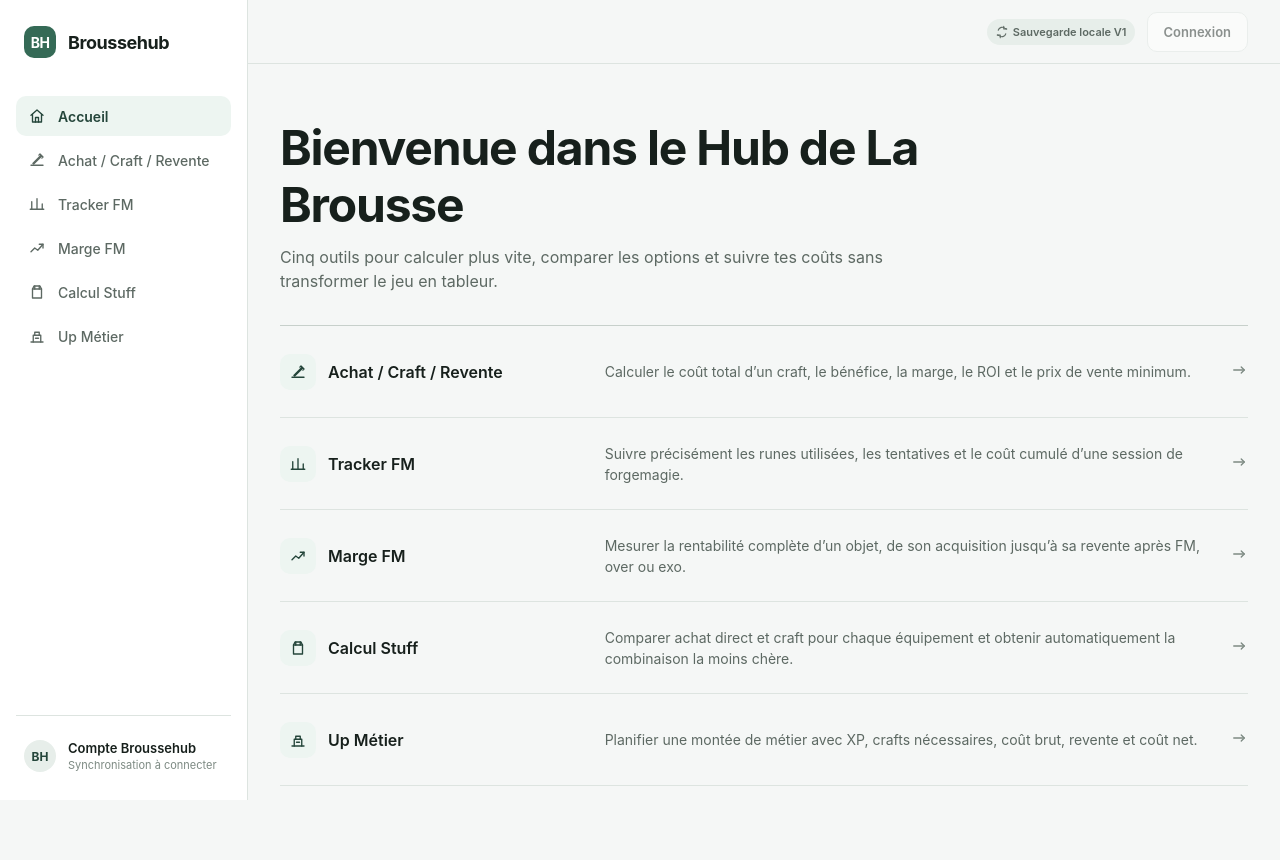
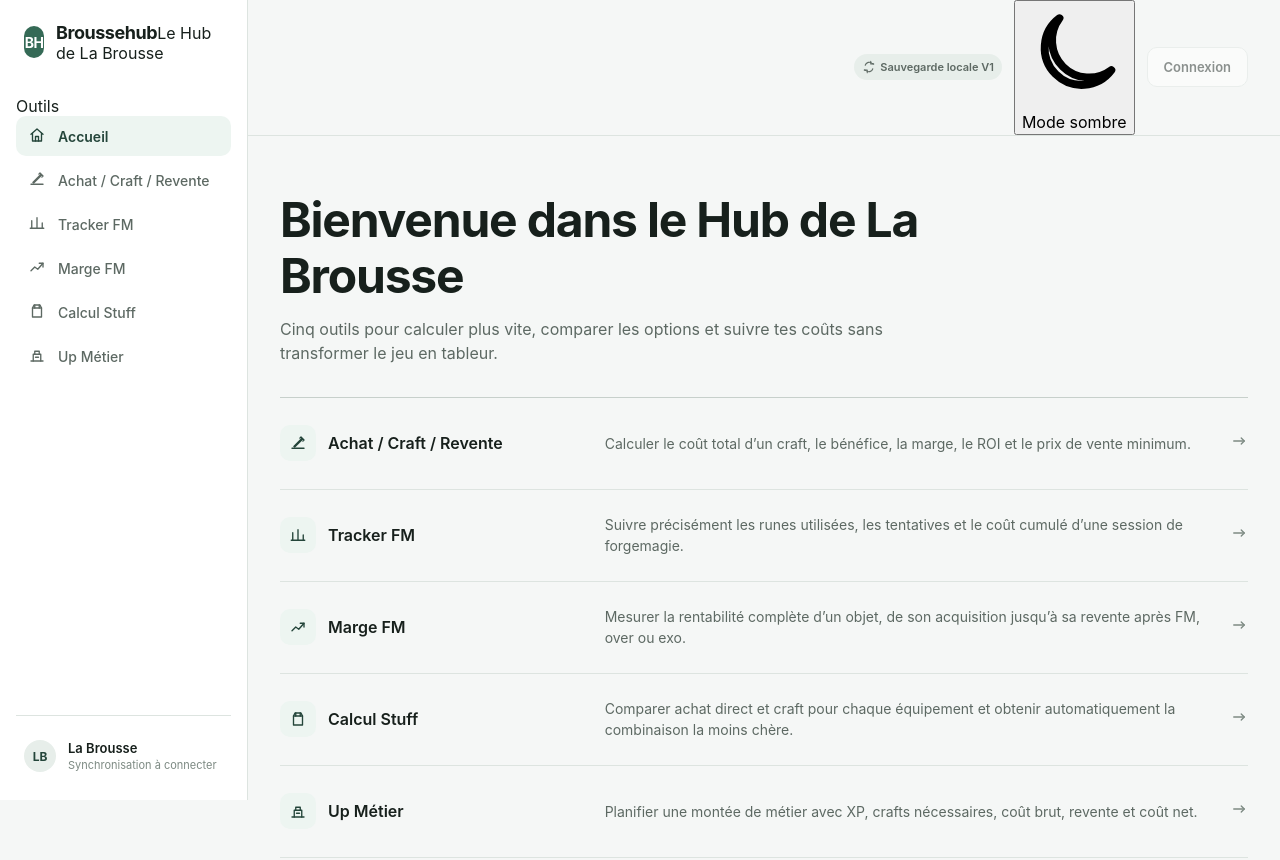
Before and after one commit to Sawazu/BrousseHub, a React (Vite) app: page / in a window 1280 px wide. Shown: the top 860 px of the page. Built offline with nearby package versions, Linux system fonts and the light colour scheme.

Commit message:
feat: add theme switcher and stronger Brousse branding

```diff
--- a/src/components/AppShell.tsx
+++ b/src/components/AppShell.tsx
@@ -1,5 +1,6 @@
 import { NavLink, Outlet } from 'react-router-dom'
-import { CraftIcon, HomeIcon, MarginIcon, ProfessionIcon, StuffIcon, SyncIcon, TrackerIcon } from './icons'
+import { CraftIcon, HomeIcon, MarginIcon, MoonIcon, ProfessionIcon, StuffIcon, SunIcon, SyncIcon, TrackerIcon } from './icons'
+import { useTheme } from '../hooks/useTheme'
 
 const links = [
   { to: '/', label: 'Accueil', icon: HomeIcon, end: true },
@@ -11,18 +12,25 @@ const links = [
 ]
 
 export function AppShell() {
+  const { theme, toggleTheme } = useTheme()
+  const isDark = theme === 'dark'
+
   return (
     <div className="app-shell">
       <aside className="sidebar">
         <NavLink to="/" className="brand" aria-label="Broussehub — Accueil">
           <span className="brand-mark">BH</span>
-          <span className="brand-name">Broussehub</span>
+          <span className="brand-copy">
+            <span className="brand-name">Broussehub</span>
+            <span className="brand-tagline">Le Hub de La Brousse</span>
+          </span>
         </NavLink>
 
+        <span className="nav-section-label">Outils</span>
         <nav className="sidebar-nav" aria-label="Outils Broussehub">
           {links.map(({ to, label, icon: Icon, end }) => (
             <NavLink key={to} to={to} end={end} className={({ isActive }) => `nav-link${isActive ? ' active' : ''}`}>
-              <Icon />
+              <span className="nav-icon"><Icon /></span>
               <span>{label}</span>
             </NavLink>
           ))}
@@ -30,9 +38,9 @@ export function AppShell() {
 
         <div className="sidebar-footer">
           <div className="account-block">
-            <span className="account-avatar">BH</span>
+            <span className="account-avatar">LB</span>
             <div className="account-copy">
-              <span className="account-title">Compte Broussehub</span>
+              <span className="account-title">La Brousse</span>
               <span className="account-subtitle">Synchronisation à connecter</span>
             </div>
           </div>
@@ -41,7 +49,11 @@ export function AppShell() {
 
       <main className="app-main">
         <div className="topbar">
-          <span className="badge"><SyncIcon /> Sauvegarde locale V1</span>
+          <span className="badge local-save-badge"><SyncIcon /> Sauvegarde locale V1</span>
+          <button className="theme-toggle" type="button" onClick={toggleTheme} aria-label={isDark ? 'Passer en mode clair' : 'Passer en mode sombre'}>
+            <span className="theme-toggle-icon">{isDark ? <SunIcon /> : <MoonIcon />}</span>
+            <span>{isDark ? 'Mode clair' : 'Mode sombre'}</span>
+          </button>
           <button className="btn btn-secondary" type="button" disabled>Connexion</button>
         </div>
         <div className="content"><Outlet /></div>
```
